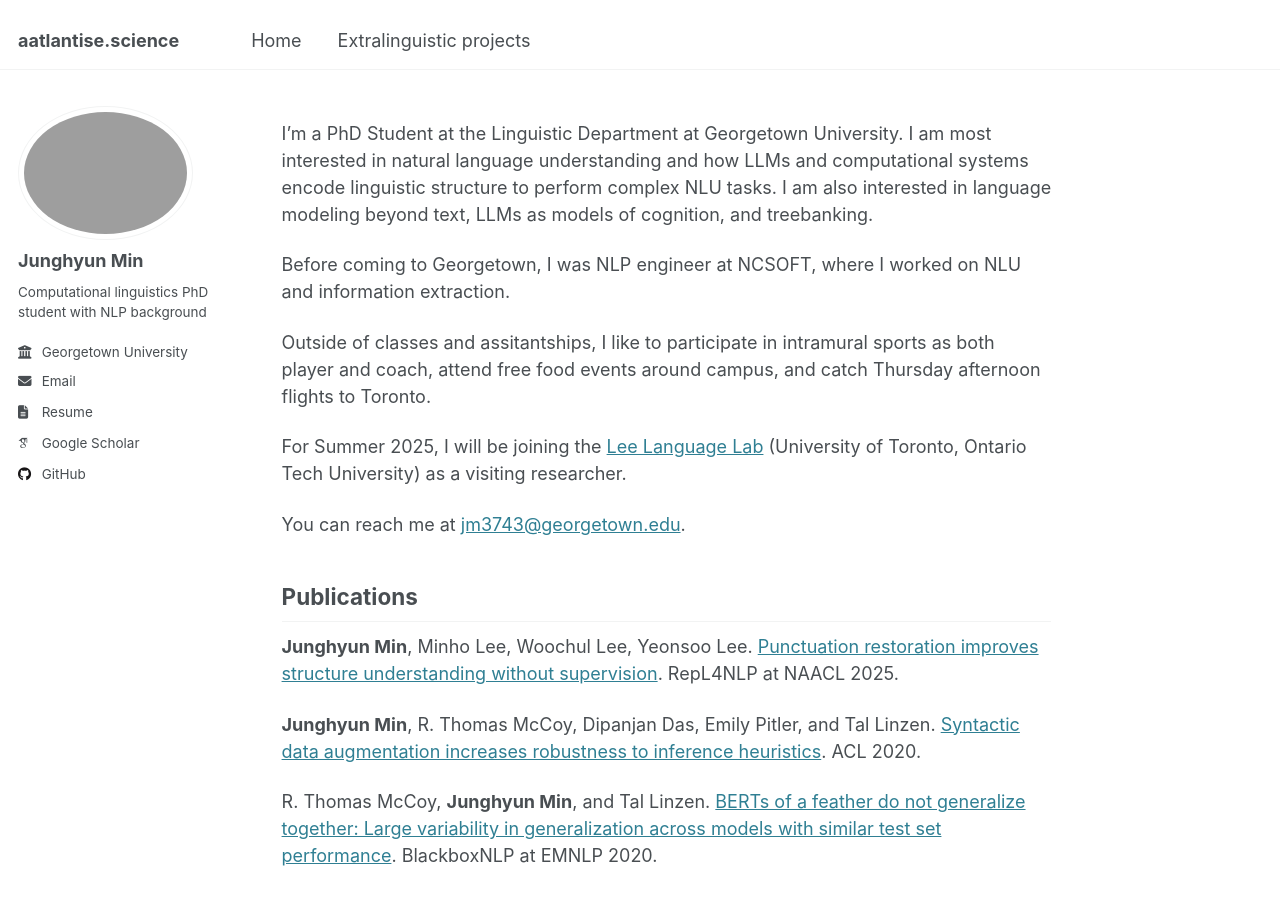
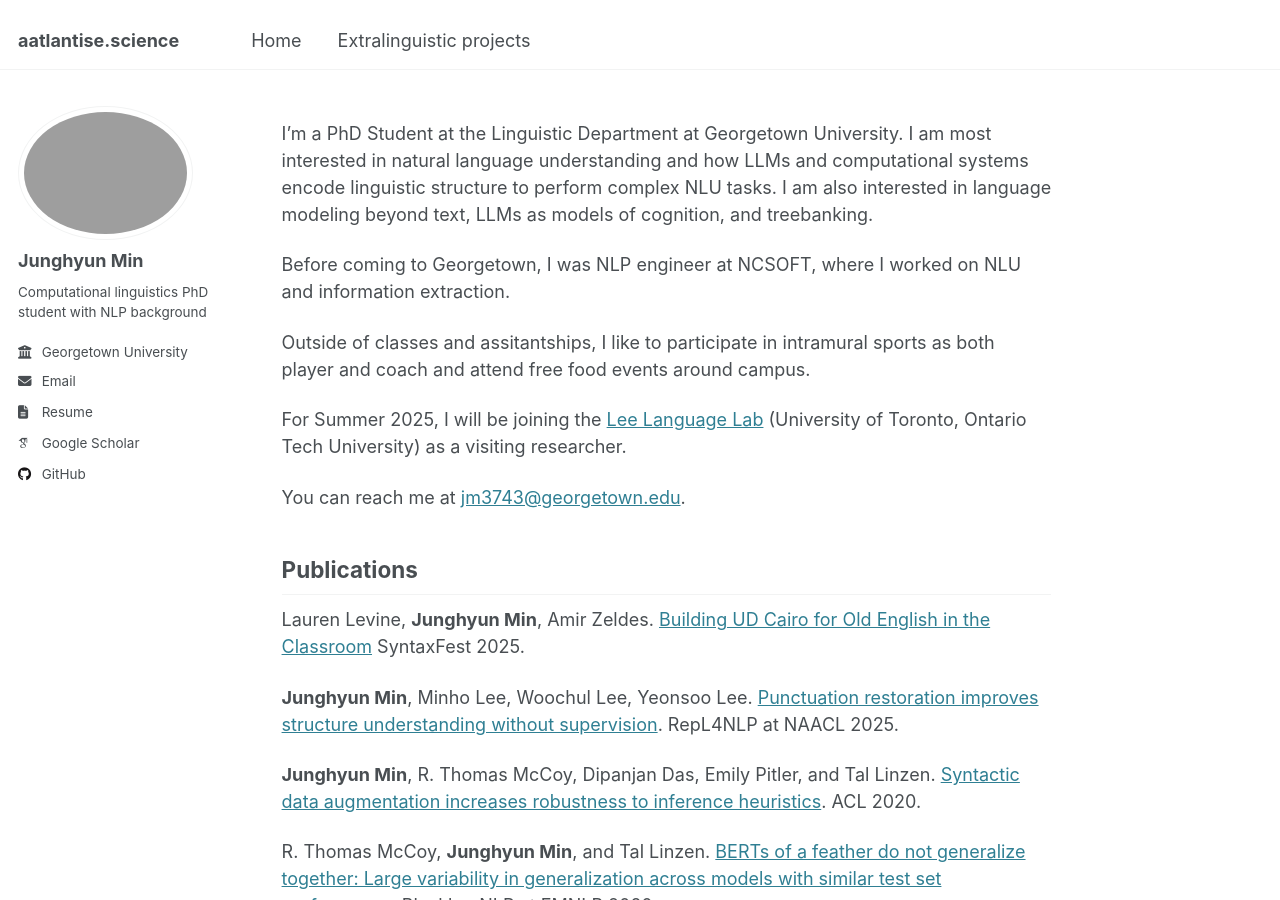
Before and after one commit to Aatlantise/aatlantise.github.io, a Jekyll site: the page built from _pages/about.md, in a window 1280 px wide and 900 px high. Built offline with Jekyll 4.4.1, drawn with Linux system fonts in a browser that asks for light colours; some web fonts are replaced.

Commit message:
[Chore] Add UE OD paper

```diff
--- a/_pages/about.md
+++ b/_pages/about.md
@@ -15,9 +15,8 @@ and treebanking.
 
 Before coming to Georgetown, I was NLP engineer at NCSOFT, where I worked on NLU and information extraction.
 
-Outside of classes and assitantships, I like to participate in intramural sports as both player and coach,
-attend free food events around campus,
-and catch Thursday afternoon flights to Toronto.
+Outside of classes and assitantships, I like to participate in intramural sports as both player and coach and
+attend free food events around campus.
 
 For Summer 2025, I will be joining the [Lee Language Lab](https://www.cs.toronto.edu/~ealee/public/)
 (University of Toronto, Ontario Tech University) as a visiting researcher.
@@ -25,6 +24,10 @@ For Summer 2025, I will be joining the [Lee Language Lab](https://www.cs.toronto
 You can reach me at [jm3743@georgetown.edu](mailto:jm3743@georgetown.edu).
 
 ## Publications
+Lauren Levine, **Junghyun Min**, Amir Zeldes.
+[Building UD Cairo for Old English in the Classroom](https://arxiv.org/abs/2504.18718)
+SyntaxFest 2025.
+
 **Junghyun Min**, Minho Lee, Woochul Lee, Yeonsoo Lee.
 [Punctuation restoration improves structure understanding without supervision](https://aclanthology.org/2025.repl4nlp-1.10/).
 RepL4NLP at NAACL 2025.
```
